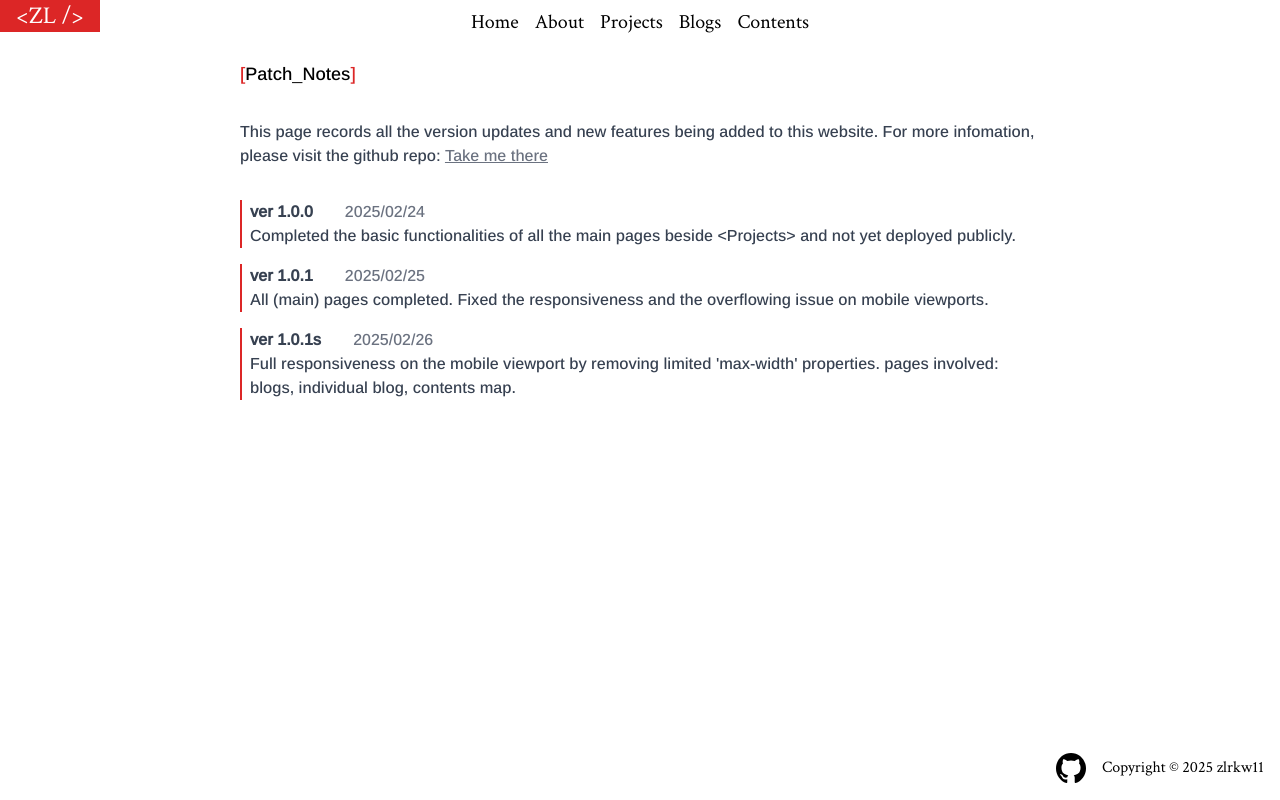
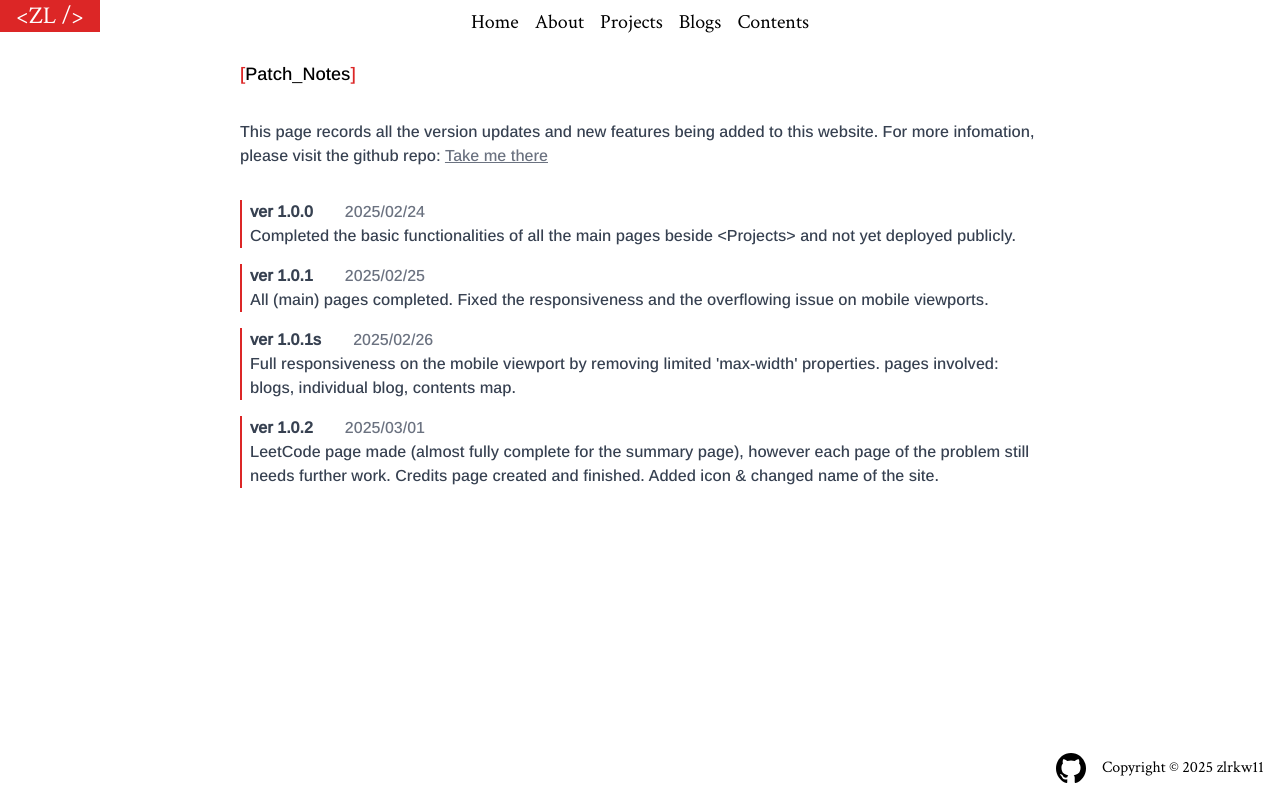
Before and after one commit to zlrkw11/zl-v2, a Next.js app: page /contents/patchnotes in a window 1280 px wide. Built offline with nearby package versions, Linux system fonts and the light colour scheme.

Commit message:
patchnote 1.0.2

```diff
--- a/app/contents/patchnotes/page.tsx
+++ b/app/contents/patchnotes/page.tsx
@@ -59,6 +59,13 @@ const PatchNotes = () => {
           date="2025/02/26"
           des="Full responsiveness on the mobile viewport by removing limited 'max-width' properties. pages involved: blogs,
           individual blog, contents map."
+        />{" "}
+        <Note
+          ver="1.0.2"
+          date="2025/03/01"
+          des="LeetCode page made (almost fully complete for the summary page),
+          however each page of the problem still needs further work. Credits page created and finished.
+          Added icon & changed name of the site."
         />
       </ul>
     </div>
```
